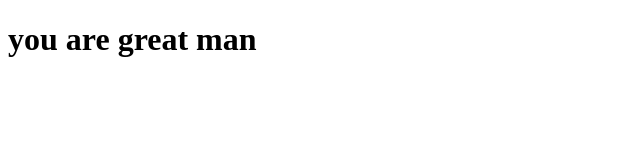
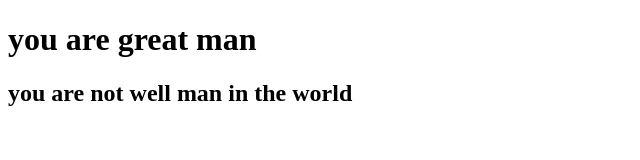
Before and after one commit to hamza666615/newmerge, a plain HTML site: page index.html in a window 1280 px wide. Shown: the whole page, without its empty margins (0-640 px from the left). Drawn offline with Linux system fonts and the light colour scheme.

Commit message:
3rd commit

```diff
--- a/index.html
+++ b/index.html
@@ -7,5 +7,6 @@
 </head>
 <body>
     <h1>you are great man</h1>
+    <h2>you are not well man in the world</h2>
 </body>
 </html>
```
